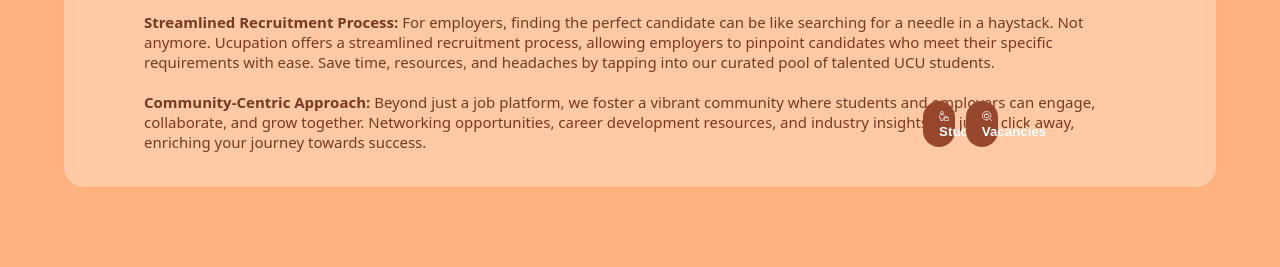
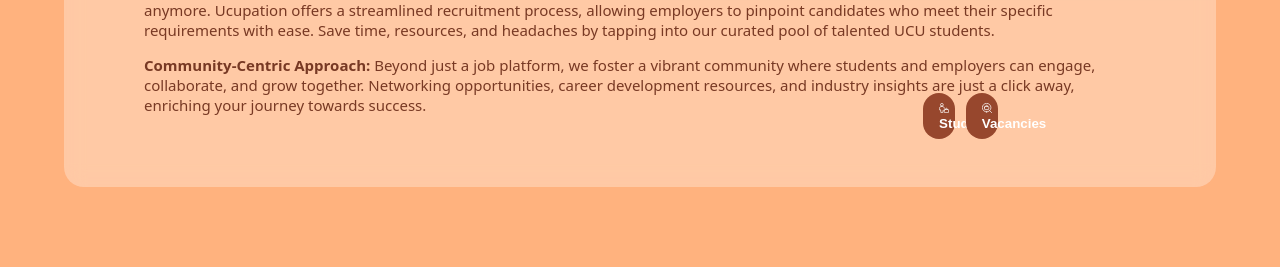
Before and after one commit to Ostik24/occupation, a Flask app: page / in a window 1280 px wide. Shown: the part 533-800 px from the top of the page. Run offline with Flask 3, Linux system fonts and the light colour scheme; parts of the project's set-up code (start-up, migrations or seed data) failed here and were passed over.

Commit message:
some fix

```diff
--- a/static/afterentr.css
+++ b/static/afterentr.css
@@ -144,7 +144,7 @@
 }
 
 p {
-    margin-top: 2%;
+    margin-top: 1.25%;
     color: rgba(120, 57, 36, 1);
     font-weight: 700;
     font-size: 15px;
```
